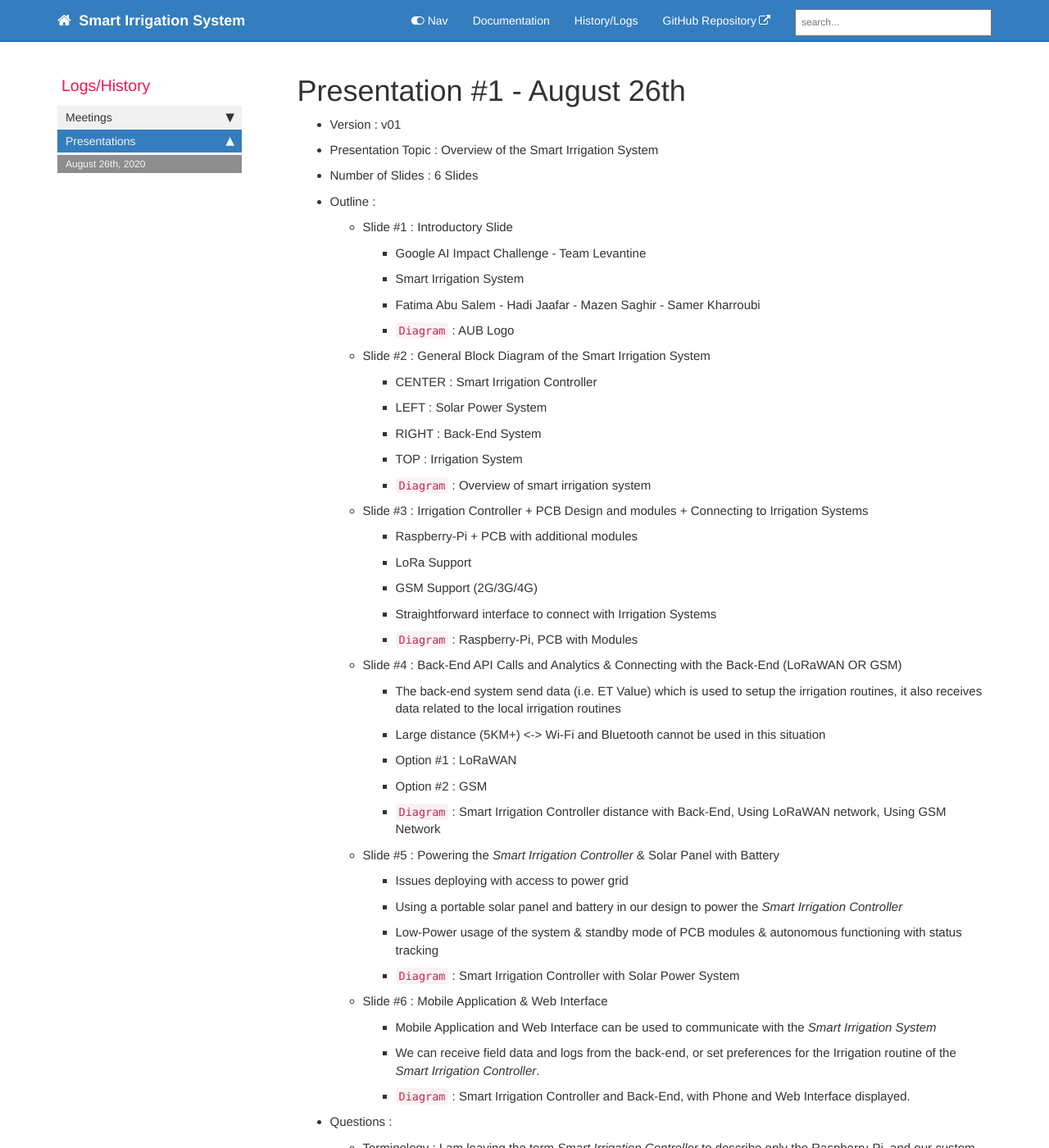
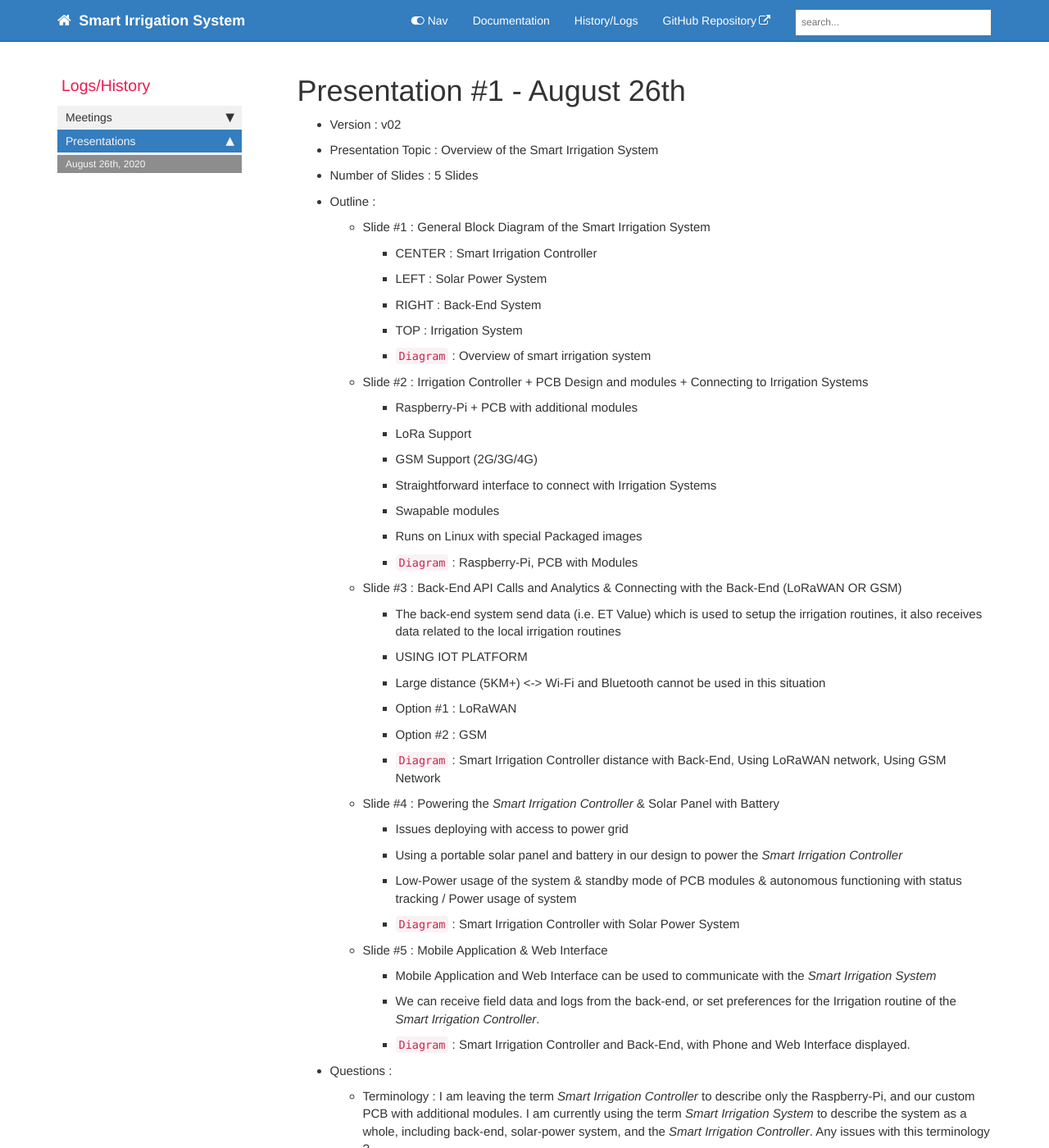
Before and after one commit to hsandid/SmartIrrigationSystem, a Jekyll site: the page built from docs/pages/Presentations/Presentation- 26thAugust.md, in a window 1280 px wide and 1400 px high. Shown: the whole window at 82% size. Built offline with Jekyll 4.4.1, drawn with Linux system fonts in a browser that asks for light colours; comment, search, counter and statistics services are not loaded.

Commit message:
Added meeting for the 26th August

```diff
--- a/docs/_data/sidebars/meetings_sidebar.yml
+++ b/docs/_data/sidebars/meetings_sidebar.yml
@@ -9,6 +9,10 @@
   - title: Meetings
     output: web
     folderitems:
+
+    - title: August 26th, 2020
+      url: /Meeting-26thAugust.html
+      output: web
 
     - title: August 19th, 2020
       url: /Meeting-19thAugust.html
--- a/docs/_data/topnav.yml
+++ b/docs/_data/topnav.yml
@@ -6,6 +6,6 @@
     - title: Documentation
       url: /index
     - title: History/Logs
-      url: /Meeting-19thAugust
+      url: /Meeting-26thAugust
     - title: GitHub Repository
       external_url: https://github.com/hsandid/SmartIrrigationSystem
--- a/docs/pages/Presentations/Presentation- 26thAugust.md
+++ b/docs/pages/Presentations/Presentation- 26thAugust.md
@@ -8,39 +8,38 @@
 folder: presentations
 ---
 
-- Version : v01
+- Version : v02
 - Presentation Topic : Overview of the Smart Irrigation System
-- Number of Slides : 6 Slides
+- Number of Slides : 5 Slides
 - Outline :
-  - Slide #1 : Introductory Slide
-    - Google AI Impact Challenge - Team Levantine
-    - Smart Irrigation System
-    - Fatima Abu Salem -  Hadi Jaafar - Mazen Saghir - Samer Kharroubi
-    - `Diagram` : AUB Logo
-  - Slide #2 : General Block Diagram of the Smart Irrigation System
+
+  - Slide #1 : General Block Diagram of the Smart Irrigation System
     - CENTER : Smart Irrigation Controller
     - LEFT : Solar Power System
     - RIGHT : Back-End System
     - TOP : Irrigation System
     - `Diagram` : Overview of smart irrigation system
-  - Slide #3 : Irrigation Controller + PCB Design and modules + Connecting to Irrigation Systems
+  - Slide #2 : Irrigation Controller + PCB Design and modules + Connecting to Irrigation Systems
     - Raspberry-Pi + PCB with additional modules
     - LoRa Support
     - GSM Support (2G/3G/4G)
     - Straightforward interface to connect with Irrigation Systems
+    - Swapable modules
+    - Runs on Linux with special Packaged images
     - `Diagram` : Raspberry-Pi, PCB with Modules
-  - Slide #4 : Back-End API Calls and Analytics  & Connecting with the Back-End (LoRaWAN OR GSM)
+  - Slide #3 : Back-End API Calls and Analytics  & Connecting with the Back-End (LoRaWAN OR GSM)
     - The back-end system send data (i.e. ET Value) which is used to setup the irrigation routines, it also receives data related to the local irrigation routines
+    - USING IOT PLATFORM
     - Large distance (5KM+) <-> Wi-Fi and Bluetooth cannot be used in this situation
     - Option #1 : LoRaWAN
     - Option #2 : GSM
     - `Diagram` : Smart Irrigation Controller distance with Back-End, Using LoRaWAN network, Using GSM Network
-  - Slide #5 : Powering the *Smart Irrigation Controller* & Solar Panel with Battery
+  - Slide #4 : Powering the *Smart Irrigation Controller* & Solar Panel with Battery
     - Issues deploying with access to power grid
     - Using a portable solar panel and battery in our design to power the *Smart Irrigation Controller*
-    - Low-Power usage of the system & standby mode of PCB modules & autonomous functioning with status tracking
+    - Low-Power usage of the system & standby mode of PCB modules & autonomous functioning with status tracking / Power usage of system
     - `Diagram` : Smart Irrigation Controller with Solar Power System
-  - Slide #6 : Mobile Application & Web Interface
+  - Slide #5 : Mobile Application & Web Interface
     - Mobile Application and Web Interface can be used to communicate with the *Smart Irrigation System*
     - We can receive field data and logs from the back-end, or set preferences for the Irrigation routine of the *Smart Irrigation Controller*.
     - `Diagram` : Smart Irrigation Controller and Back-End, with Phone and Web Interface displayed.
```
Also changed, not shown: docs/pages/Back-End-Server/API-Calls.md (+1 -1 lines), docs/pages/Meetings/Meeting-26thAugust.md (added, +25 -0 lines), docs/images/Diagram-SmartIrrigationController - Copy.png (deleted).
